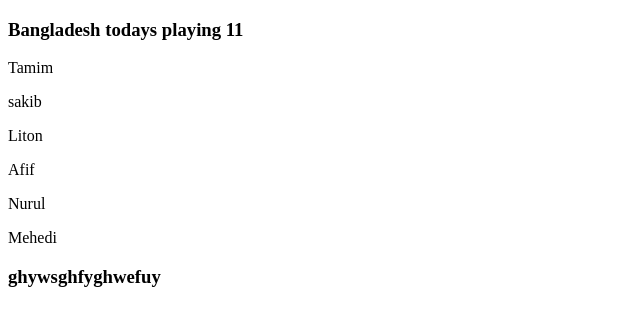
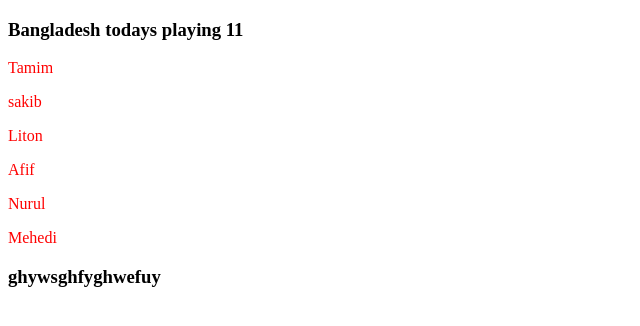
Before and after one commit to shahriarislam71/my-second-repo, a plain HTML site: page index.html in a window 1280 px wide. Shown: the whole page, without its empty margins (0-640 px from the left). Drawn offline with Linux system fonts and the light colour scheme.

Commit message:
second repo1

```diff
--- /dev/null
+++ b/color.css
@@ -0,0 +1,3 @@
+p{
+    color:red;
+}
--- a/index.html
+++ b/index.html
@@ -5,6 +5,7 @@
     <meta http-equiv="X-UA-Compatible" content="IE=edge">
     <meta name="viewport" content="width=device-width, initial-scale=1.0">
     <title>My second repo</title>
+    <link rel="stylesheet" href="color.css">
 </head>
 <body>
     <h3>Bangladesh todays playing 11</h3>
```
